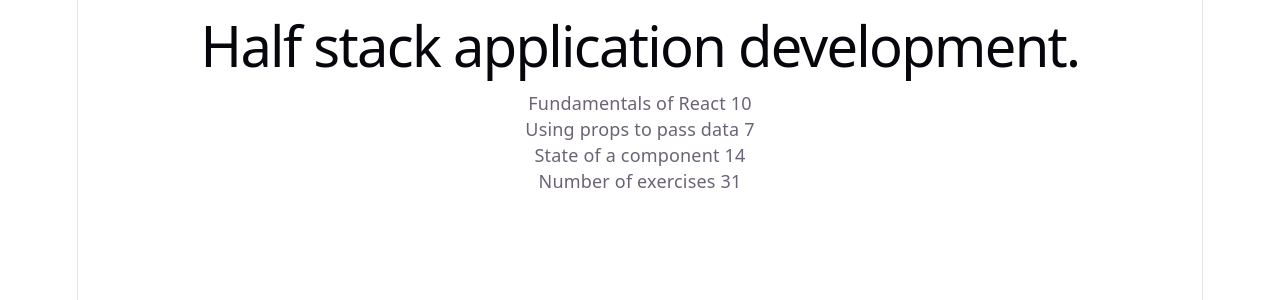
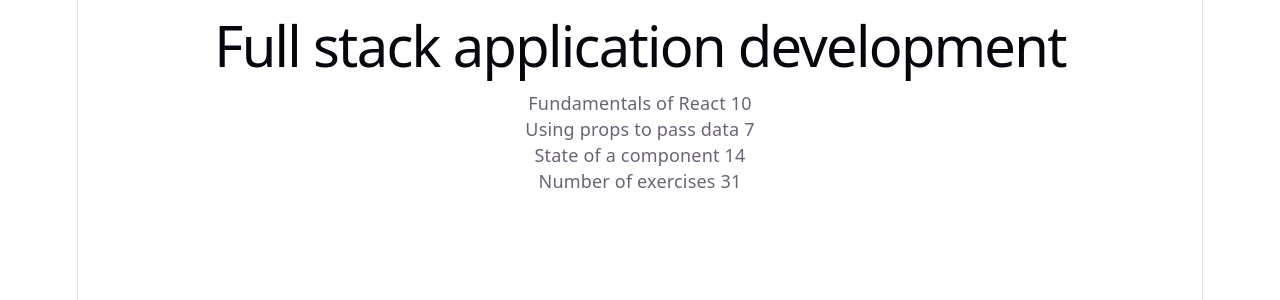
Before and after one commit to RefiloeMpore/Javascript-Practice, a React (Vite) app in the folder course-catalogue/: page / in a window 1280 px wide. Shown: the top 300 px of the page. Built offline with nearby package versions, Linux system fonts and the light colour scheme.

Commit message:
Exercise 1.2 stage 1 - split into Header, Content, Total

```diff
--- a/course-catalogue/src/App.jsx
+++ b/course-catalogue/src/App.jsx
@@ -1,19 +1,46 @@
+
+
+function Header({course}) {
+  return <h1>{course}</h1>;
+}
+
+
+
+function Content({part1, part2, part3}){
+return (
+  <div>
+  <p>{part1}</p>
+  <p>{part2}</p>
+  <p>{part3}</p>
+  </div>
+);
+}
+
+function Total({total}) {
+  return  <p>Number of exercises {total}</p>;
+
+}
+
 function App() {
-  const name = 'Half stack application development';
+  const name = 'Full stack application development';
   const a= 10;
   const b= 7;
-  const c= 14;
+  const c=14;
 
-  return(
+  return (
     <div>
-      <h1>Half stack application development.</h1>
-      <p>Fundamentals of React 10</p>
-      <p>Using props to pass data 7 </p>
-      <p>State of a component 14</p>
-      <p>Number of exercises {a + b +c}</p>
+      <Header course={name}/>
+      <Content
+      part1={`Fundamentals of React ${a}`}
+      part2={`Using props to pass data ${b}`}
+      part3={`State of a component ${c}`}
+      />
+      <Total total ={a+b+c}/>
     </div>
   );
 
+
 }
 
+
 export default App;
```
Also changed, not shown: 1 other file (tests, documents, lock files or other folders). Lines whose indentation alone changed are shown as unchanged.
